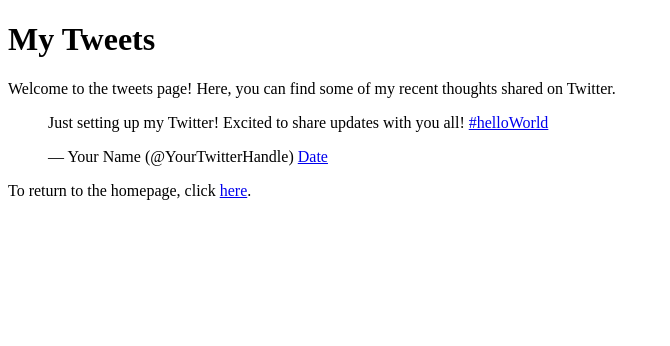
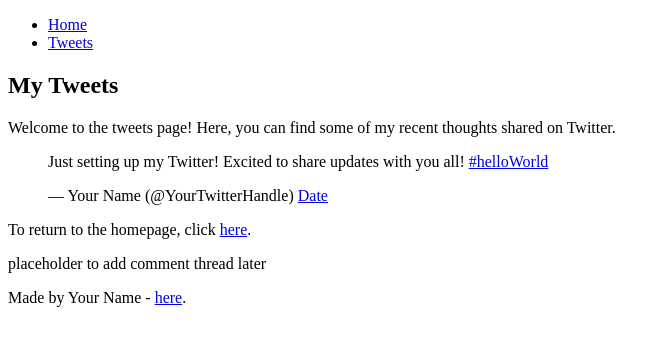
Before and after one commit to Ahmed-Samy-2003/My_First_Portfolio, a plain HTML site: page html_basic/tweets.html in a window 1280 px wide. Shown: the whole page, without its empty margins (0-670 px from the left). Drawn offline with Linux system fonts and the light colour scheme.

Commit message:
Update tweets.html

```diff
--- a/html_basic/tweets.html
+++ b/html_basic/tweets.html
@@ -8,6 +8,15 @@
 </head>
 <body>
 
+<header>
+    <ul>
+        <li><a href="index.html">Home</a></li>
+        <li><a href="tweets.html">Tweets</a></li>
+    </ul>
+</header>
+
+<main>
+    <article>
         <h1>My Tweets</h1>
         <p>Welcome to the tweets page! Here, you can find some of my recent thoughts shared on Twitter.</p>
 
@@ -22,6 +31,16 @@
         </blockquote>
 
         <p>To return to the homepage, click <a href="index.html">here</a>.</p>
+    </article>
+
+    <aside>
+        <p>placeholder to add comment thread later</p>
+    </aside>
+</main>
+
+<footer>
+    <p>Made by Your Name - <a href="https://example.com" target="_blank">here</a>.</p>
+</footer>
 
 </body>
 </html>
```
Lines whose indentation alone changed are shown as unchanged.
